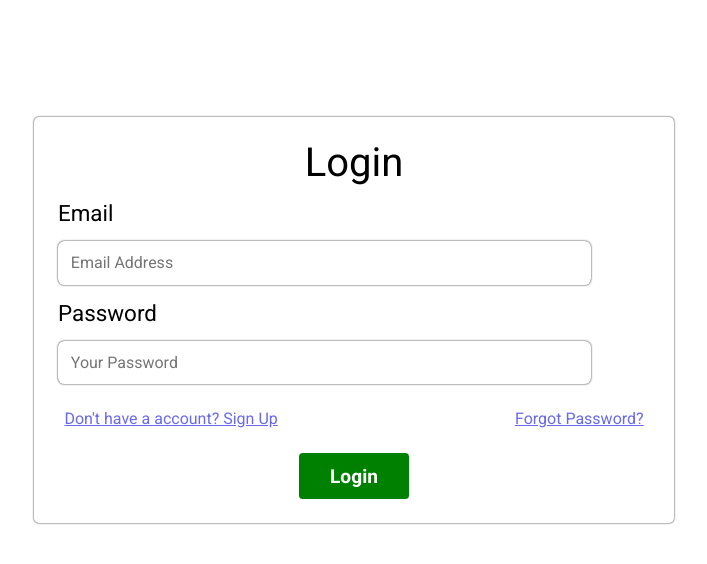
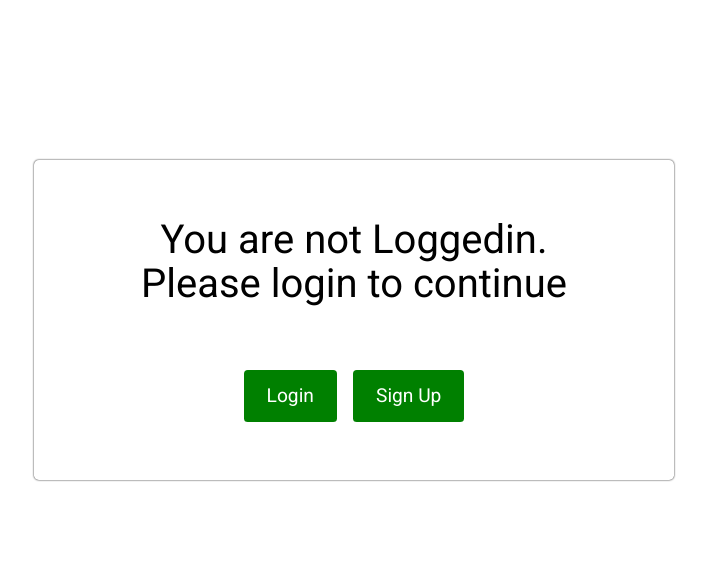
Before and after one commit to sarathme/password-reset-react, a React (Vite) app: page /app in a window 1280 px wide. Before the commit this address led to /login. Shown: the top 564 px of the page, without its empty margins (286-993 px from the left). Built offline with nearby package versions, Linux system fonts and the light colour scheme; no server answers.

Commit message:
<BugFix> Login and Signup token

```diff
--- a/src/pages/Login.jsx
+++ b/src/pages/Login.jsx
@@ -41,19 +41,14 @@ function Login() {
         setLoggingIn(true);
         const res = await axios.post(
           "http://127.0.0.1:3000/api/v1/users/login",
-          body,
-          {
-            withCredentials: true,
-            headers: {
-              Authorization: `Bearer ${localStorage.getItem("jtoken")}`,
-            },
-          }
+          body
         );
-
+        console.log(res);
         localStorage.setItem("jtoken", res.data.token);
         navigate(`/app`);
       } catch (err) {
         toast.error(err.response.data.message);
+        console.log(err);
       } finally {
         setLoggingIn(false);
         toast.dismiss(loginToast);
--- a/src/pages/SignUp.jsx
+++ b/src/pages/SignUp.jsx
@@ -57,18 +57,14 @@ function SignUp() {
           body,
           {
             withCredentials: true,
-            headers: {
-              Authorization: `Bearer ${localStorage.getItem("jtoken")}`,
-            },
           }
         );
 
         toast.dismiss(signupToast);
         toast.success("User created succesfully");
         localStorage.setItem("jtoken", res.data.token);
-        console.log(res.data.data.user._id);
+        console.log(res.data.token);
         navigate(`/app`);
-        console.log(res);
       } catch (err) {
         console.log(err);
         toast.dismiss(signupToast);
--- a/src/pages/Welcome.jsx
+++ b/src/pages/Welcome.jsx
@@ -4,12 +4,11 @@ import Spinner from "../components/Spinner";
 import UnAuthorized from "../components/UnAuthorized";
 import Authorized from "../components/Authorized";
 import toast from "react-hot-toast";
-import { useNavigate } from "react-router-dom";
 
 function Welcome() {
   const [isLoading, setIsLoading] = useState(true);
   const [user, setUser] = useState({});
-  const navigate = useNavigate();
+  // const navigate = useNavigate();
   useEffect(() => {
     async function fetchUser() {
       try {
@@ -22,11 +21,10 @@ function Welcome() {
             },
           }
         );
-        toast.success("User Logged in successfully");
+
         setUser(res.data.data.user);
       } catch (err) {
-        toast.error("Unable to login");
-        navigate("/login");
+        toast.error(err.response.data.message);
       } finally {
         setIsLoading(false);
       }
@@ -34,7 +32,7 @@ function Welcome() {
 
     fetchUser();
   }, []);
-  console.log(user);
+  console.log(localStorage.getItem("jtoken"));
   return (
     <div className="login-block">
       {isLoading && <Spinner />}
```
